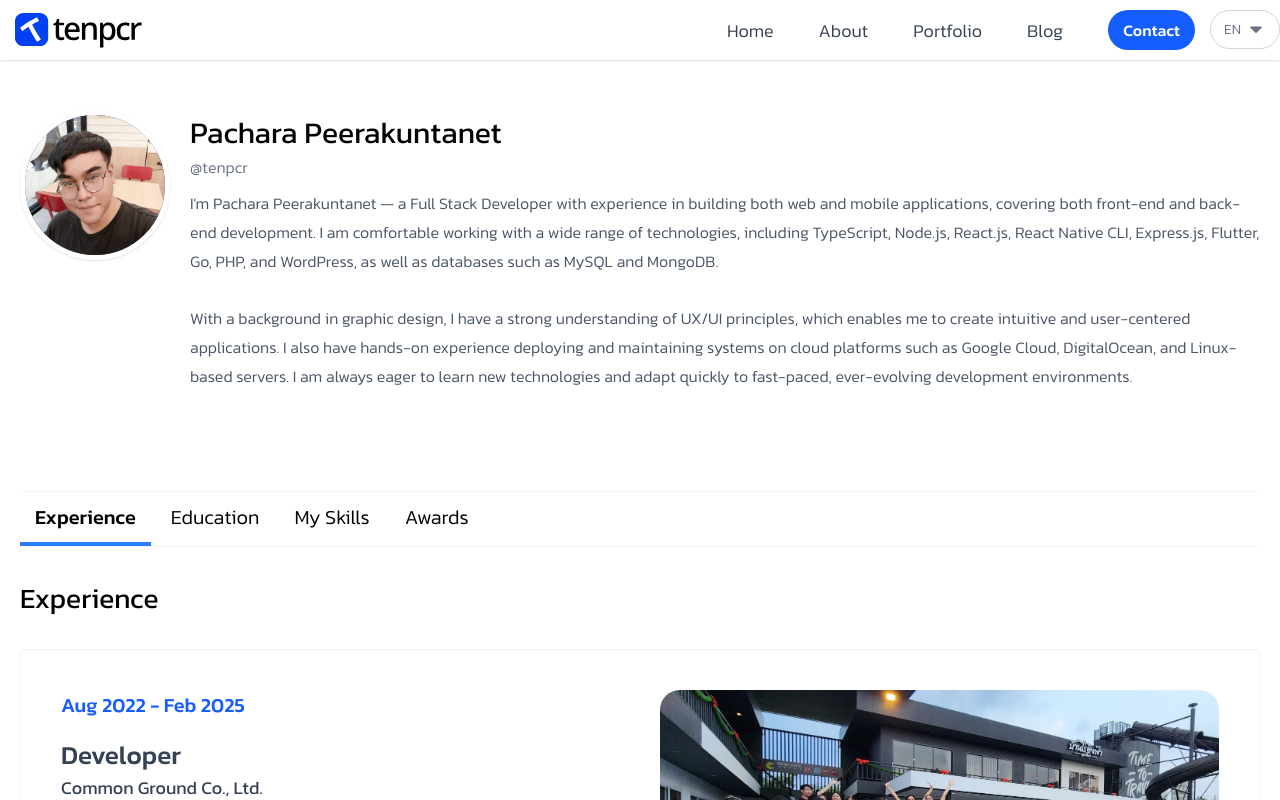
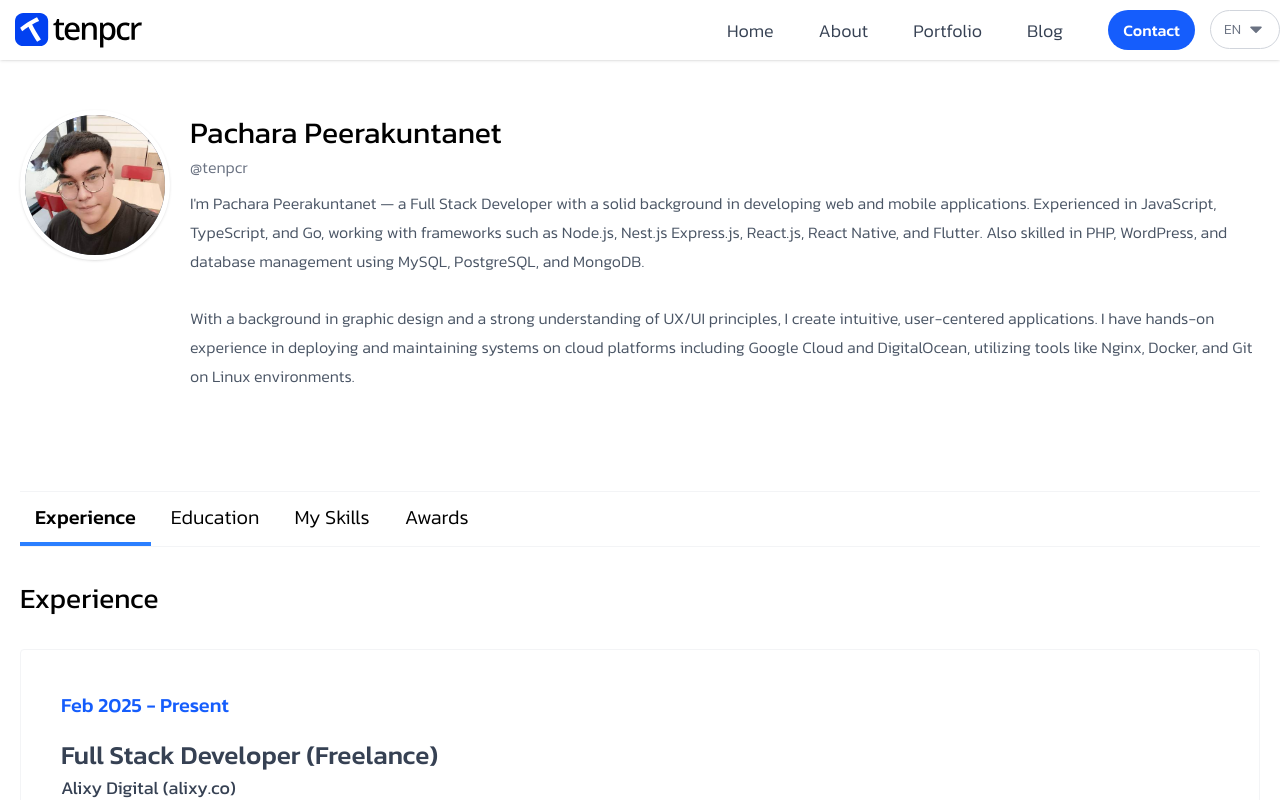
Before and after one commit to tenpcr/tenpcr-web, a Next.js app: page /about in a window 1280 px wide. Shown: the top 800 px of the page. Built offline with nearby package versions, Linux system fonts and the light colour scheme.

Commit message:
edit profile

```diff
--- a/src/components/main/Welcome.tsx
+++ b/src/components/main/Welcome.tsx
@@ -55,7 +55,7 @@ function Welcome() {
               {t("info_fullname")}
             </div>
             <div className="mt-[5px] text-[22px] xl:text-[30px]  font-normal text-transparent bg-clip-text bg-gradient-to-r from-[#0241F1] to-blue-300">
-              Senior Full-Stack Developer
+              Full-Stack Developer
             </div>
             <div className="mt-[15px] text-[18px] md:text-[20px] font-light leading-[1.7em] text-gray-100">
               {t("info_about.short_about")}
--- a/src/data/about/experience.ts
+++ b/src/data/about/experience.ts
@@ -1,6 +1,12 @@
 import { ExperienceType } from "@/types/experience";
 
 export const experience: ExperienceType[] = [
+    {
+    period: "Feb 2025 - Present",
+    position: "info_experience.alixy.position",
+    company: "info_experience.alixy.company",
+    detail: "info_experience.alixy.detail",
+  },
   {
     period: "Aug 2022 - Feb 2025",
     position: "info_experience.common_ground.position",
--- a/src/i18n/locales/en.json
+++ b/src/i18n/locales/en.json
@@ -25,11 +25,16 @@
   "services": "Services",
 
   "info_about": {
-    "introduce": "I'm Pachara Peerakuntanet — a Full Stack Developer with experience in building both web and mobile applications, covering both front-end and back-end development. I am comfortable working with a wide range of technologies, including TypeScript, Node.js, React.js, React Native CLI, Express.js, Flutter, Go, PHP, and WordPress, as well as databases such as MySQL and MongoDB. <br><br>With a background in graphic design, I have a strong understanding of UX/UI principles, which enables me to create intuitive and user-centered applications. I also have hands-on experience deploying and maintaining systems on cloud platforms such as Google Cloud, DigitalOcean, and Linux-based servers. I am always eager to learn new technologies and adapt quickly to fast-paced, ever-evolving development environments.",
+    "introduce": "I'm Pachara Peerakuntanet — a Full Stack Developer with a solid background in developing web and mobile applications. Experienced in JavaScript, TypeScript, and Go, working with frameworks such as Node.js, Nest.js Express.js, React.js, React Native, and Flutter. Also skilled in PHP, WordPress, and database management using MySQL, PostgreSQL, and MongoDB.<br><br> With a background in graphic design and a strong understanding of UX/UI principles, I create intuitive, user-centered applications. I have hands-on experience in deploying and maintaining systems on cloud platforms including Google Cloud and DigitalOcean, utilizing tools like Nginx, Docker, and Git on Linux environments.",
     "short_about": "With over 13 years of experience in graphic design, video production, digital marketing, event organization, and web development."
   },
 
   "info_experience": {
+    "alixy": {
+      "position": "Full Stack Developer (Freelance)",
+      "company": "Alixy Digital (alixy.co)",
+      "detail": "Responsible for web and mobile application development, along with digital marketing consultancy for SME clients."
+    },
     "common_ground": {
       "position": "Developer",
       "company": "Common Ground Co., Ltd.",
--- a/src/i18n/locales/th.json
+++ b/src/i18n/locales/th.json
@@ -26,10 +26,15 @@
   "services": "บริการ",
 
   "info_about": {
-    "introduce": "ผมชื่อ พชร พีรกุลธเนศ — Full Stack Developer มีประสบการณ์ในการพัฒนา Web Application และ Mobile Application ทั้งในส่วน Front-end และ Back-end สามารถใช้เทคโนโลยีสำหรับการพัฒนาได้หลากหลาย เช่น TypeScript, Node.js, React.js, React Native CLI, Express.js, Flutter, Go, PHP และ WordPress และฐานข้อมูล MySQL และ MongoDB <br><br>มีพื้นฐานด้าน UX/UI จากประสบการณ์การทำงานในสาย Graphic Design ซึ่งช่วยให้สามารถออกแบบและพัฒนาแอปพลิเคชันที่ตอบโจทย์ผู้ใช้งานได้เป็นอย่างดี นอกจากนี้ยังมีประสบการณ์ในการ Deploy และดูแลระบบบน Cloud เช่น Google Cloud, DigitalOcean และเซิร์ฟเวอร์ Linux มีความกระตือรือร้นในการเรียนรู้เทคโนโลยีใหม่ ๆ และสามารถปรับตัวกับการทำงานในสภาพแวดล้อมที่เปลี่ยนแปลงได้ดี",
+    "introduce": "ทำงานในสายงาน Full Stack Developer โดยเน้นการพัฒนาแอปพลิเคชันทั้งบนเว็บและมือถือ ผ่านการทำงานด้วยภาษา JavaScript, TypeScript และ Go รวมถึงมีความคุ้นเคยกับ Framework ต่างๆ ไม่ว่าจะเป็น Node.js, Nest.js, React หรือ Flutter อีกทั้งยังดูแลงานด้าน PHP, WordPress และระบบฐานข้อมูล MySQL, PostgreSQL และ MongoDB<br><br>มีพื้นฐานด้านกราฟิกดีไซน์และ UX/UI ออกแบบแอปพลิเคชันให้ใช้งานได้ง่ายและตอบโจทย์ผู้ใช้ นอกจากนี้ยังมีประสบการณ์การดูแลระบบบน Google Cloud และ DigitalOcean โดยใช้เครื่องมือพื้นฐานอย่าง Docker, Nginx และ Git บนระบบปฏิบัติการ Linux",
     "short_about": "ด้วยประสบการณ์การทำงานในด้านกราฟิกดีไซน์ ผลิตวิดีโอ การตลาดดิจิทัล ออแกไนซ์ และพัฒนาเว็บไซต์ รวมกว่า 13 ปี"
   },
   "info_experience": {
+    "alixy": {
+      "position": "Full Stack Developer (Freelance)",
+      "company": "Alixy Digital (alixy.co)",
+      "detail": "พัฒนาเว็บแอปพลิเคชัน และโมบายแอปพลิเคชัน และเป็นที่ปรึกษาด้านดิจิทัลมาร์เก็ตติ้งให้กับลูกค้าที่เป็นธุรกิจ SME ขนาดเล็ก"
+    },
     "common_ground": {
       "position": "Developer",
       "company": "บริษัท คอมม่อน กราวด์ จำกัด",
```
